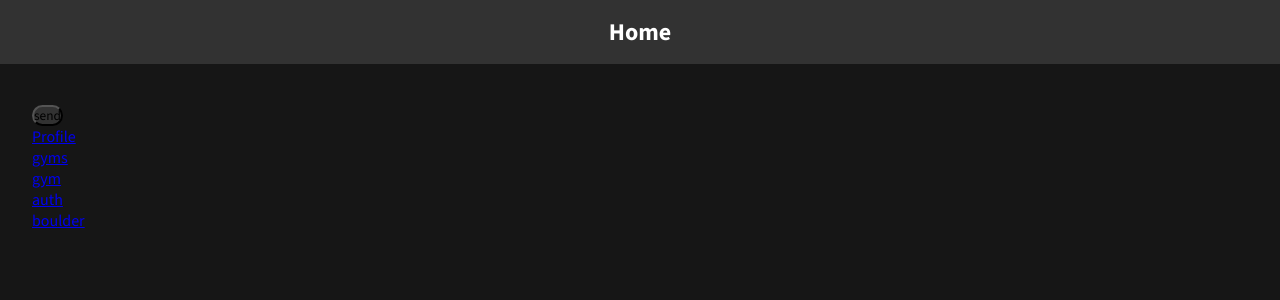
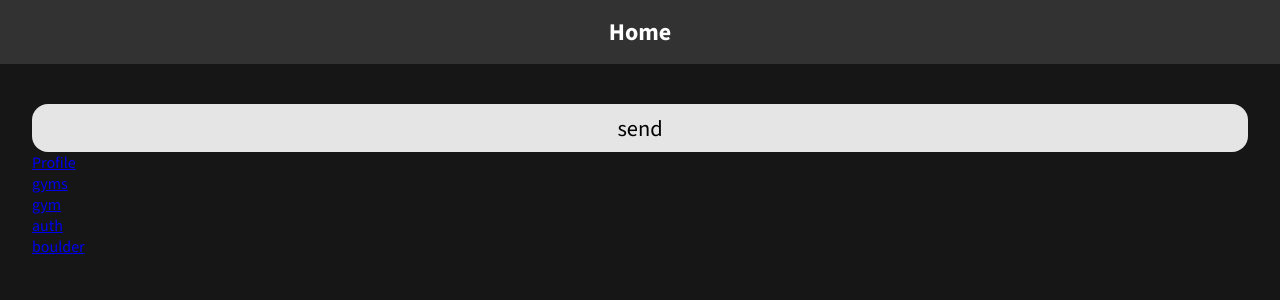
Before and after one commit to camivand4/Spraywall, a React (Vite) app: page / in a window 1280 px wide. Shown: the top 300 px of the page. Built offline with nearby package versions, Linux system fonts and the light colour scheme.

Commit message:
added basic styling to button component

```diff
--- a/src/Components/Button.tsx
+++ b/src/Components/Button.tsx
@@ -1,9 +1,25 @@
 import styled from "styled-components";
-import Colors from '../config/colors';
+import Colors from "../config/colors";
 
-const Button = styled.button`
-  border-radius: 1rem;
-  background-color: ${Colors.background.light};
+type ButtonProps = {
+  backgroundColor?: string;
+  color?: string;
+  height?: string;
+  width?: string;
+  radius?: string;
+};
+
+const Button = styled.button<ButtonProps>`
+  border-radius: ${(props) => props.radius || "1rem"};
+  border: none;
+  background-color: ${(props) =>
+    props.backgroundColor || Colors.background.white};
+  color: ${(props) => props.color || null};
+
+  width: ${(props) => props.width || "100%"};
+  height: ${(props) => props.height || "3rem"};
+
+  font-size: 1.4rem;
 `;
 
 export default Button;
--- a/src/config/colors.ts
+++ b/src/config/colors.ts
@@ -2,6 +2,7 @@ const Colors = {
   background: {
     dark: "#161616",
     light: "#323232",
+    white: "#e5e5e5",
   },
   accent: "#981DF8",
   text: {
```
